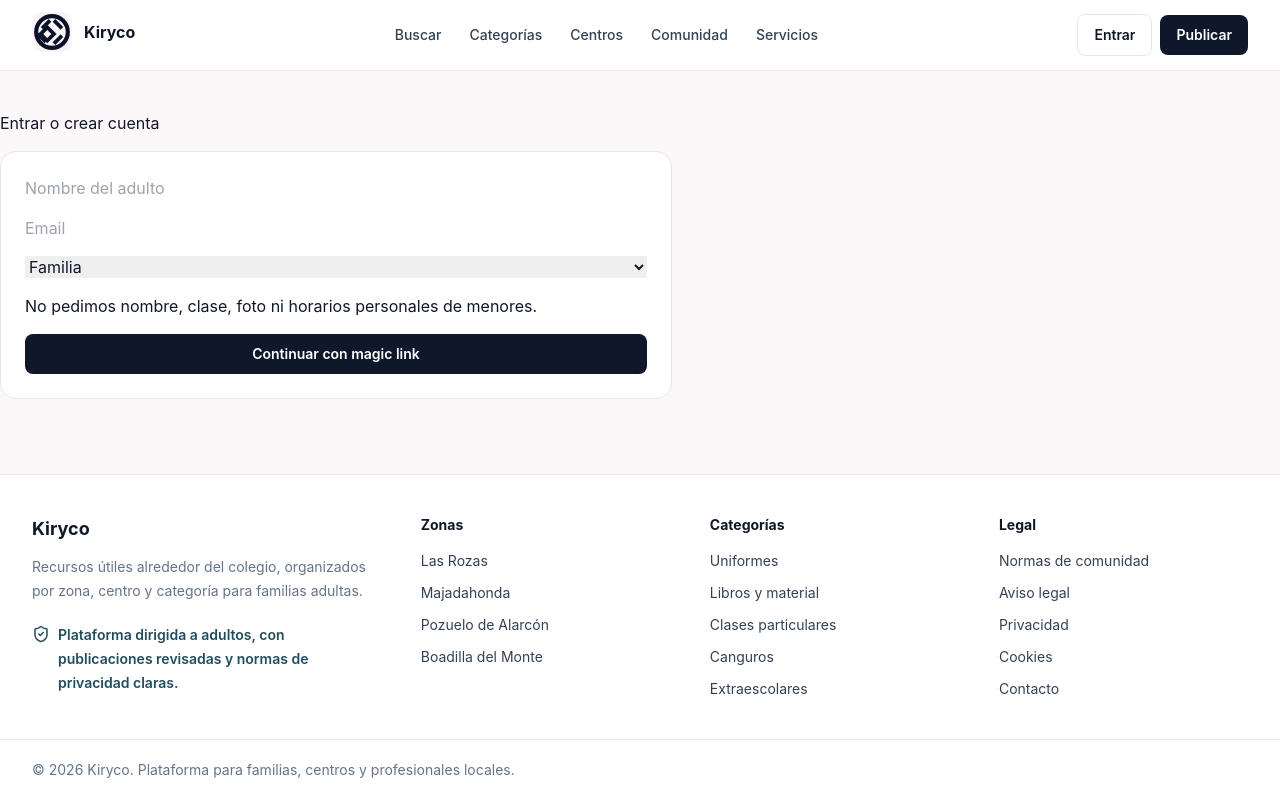
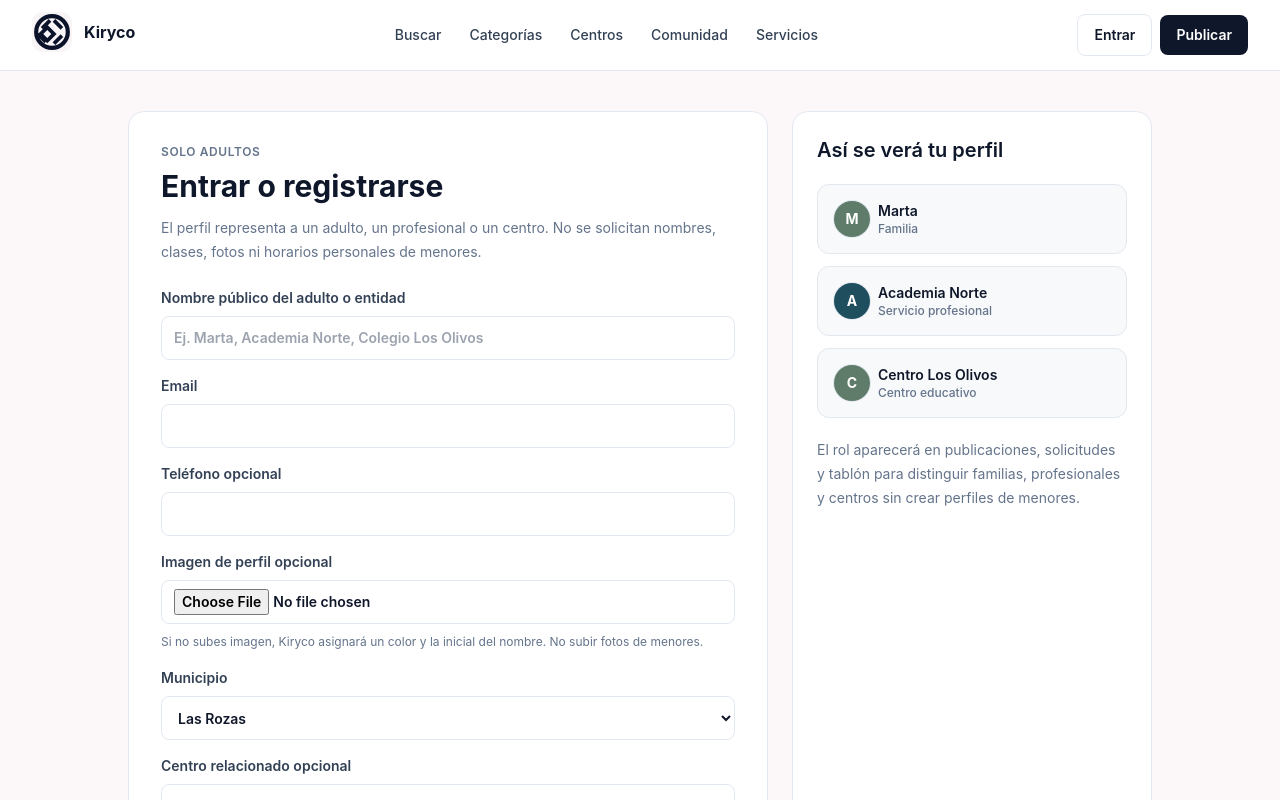
Before and after one commit to rdrgzjavier/kiryco, a Next.js app: page /login in a window 1280 px wide. Shown: the top 800 px of the page. Built offline with nearby package versions, Linux system fonts and the light colour scheme.

Commit message:
Add profile image and role registration UI

```diff
--- a/src/app/login/page.tsx
+++ b/src/app/login/page.tsx
@@ -1 +1,44 @@
-export default function LoginPage() { return <div className="page-container max-w-2xl py-10"><h1 className="mb-4">Entrar o crear cuenta</h1><form className="card grid gap-4 p-6"><input className="input" placeholder="Nombre del adulto" /><input className="input" type="email" placeholder="Email" /><select className="select"><option>Familia</option><option>Proveedor</option><option>Centro educativo/admin</option></select><div className="alert-info">No pedimos nombre, clase, foto ni horarios personales de menores.</div><button type="button" className="btn-primary">Continuar con magic link</button></form></div>; }
+import type { Metadata } from "next";
+import Avatar from "@/components/Avatar";
+import { centers, municipalities } from "@/lib/mock-data";
+
+export const metadata: Metadata = {
+  title: "Login y registro | Kiryco",
+  description: "Acceso para familias, profesionales locales, centros educativos y administración interna."
+};
+
+export default function LoginPage() {
+  return (
+    <div className="page py-10">
+      <div className="mx-auto grid max-w-5xl gap-6 lg:grid-cols-[1fr_360px]">
+        <div className="rounded-2xl border border-line bg-panel p-5 md:p-8">
+          <p className="label">Solo adultos</p>
+          <h1 className="mt-2 text-3xl font-bold text-ink">Entrar o registrarse</h1>
+          <p className="mt-3 text-sm leading-6 text-muted">
+            El perfil representa a un adulto, un profesional o un centro. No se solicitan nombres, clases, fotos ni horarios personales de menores.
+          </p>
+          <form className="mt-6 grid gap-4">
+            <label className="field-label">Nombre público del adulto o entidad<input required className="field" placeholder="Ej. Marta, Academia Norte, Colegio Los Olivos" /></label>
+            <label className="field-label">Email<input required type="email" className="field" /></label>
+            <label className="field-label">Teléfono opcional<input type="tel" className="field" /></label>
+            <label className="field-label">Imagen de perfil opcional<input type="file" accept="image/*" className="field cursor-pointer py-2" /></label>
+            <p className="-mt-2 text-xs leading-5 text-muted">Si no subes imagen, Kiryco asignará un color y la inicial del nombre. No subir fotos de menores.</p>
+            <label className="field-label">Municipio<select className="field">{municipalities.map((m) => <option key={m.id}>{m.name}</option>)}</select></label>
+            <label className="field-label">Centro relacionado opcional<select className="field"><option>No indicado</option>{centers.map((c) => <option key={c.id}>{c.name}</option>)}</select></label>
+            <label className="field-label">Tipo de usuario<select className="field"><option>Familia</option><option>Profesional local</option><option>Centro educativo</option><option>Equipo Kiryco</option></select></label>
+            <button className="btn-primary">Continuar</button>
+          </form>
+        </div>
+        <aside className="rounded-2xl border border-line bg-panel p-5 md:p-6">
+          <h2 className="text-xl font-semibold text-ink">Así se verá tu perfil</h2>
+          <div className="mt-5 rounded-xl border border-line bg-soft p-4"><Avatar name="Marta" role="family" /></div>
+          <div className="mt-3 rounded-xl border border-line bg-soft p-4"><Avatar name="Academia Norte" role="provider" /></div>
+          <div className="mt-3 rounded-xl border border-line bg-soft p-4"><Avatar name="Centro Los Olivos" role="center" /></div>
+          <p className="mt-5 text-sm leading-6 text-muted">
+            El rol aparecerá en publicaciones, solicitudes y tablón para distinguir familias, profesionales y centros sin crear perfiles de menores.
+          </p>
+        </aside>
+      </div>
+    </div>
+  );
+}
```
